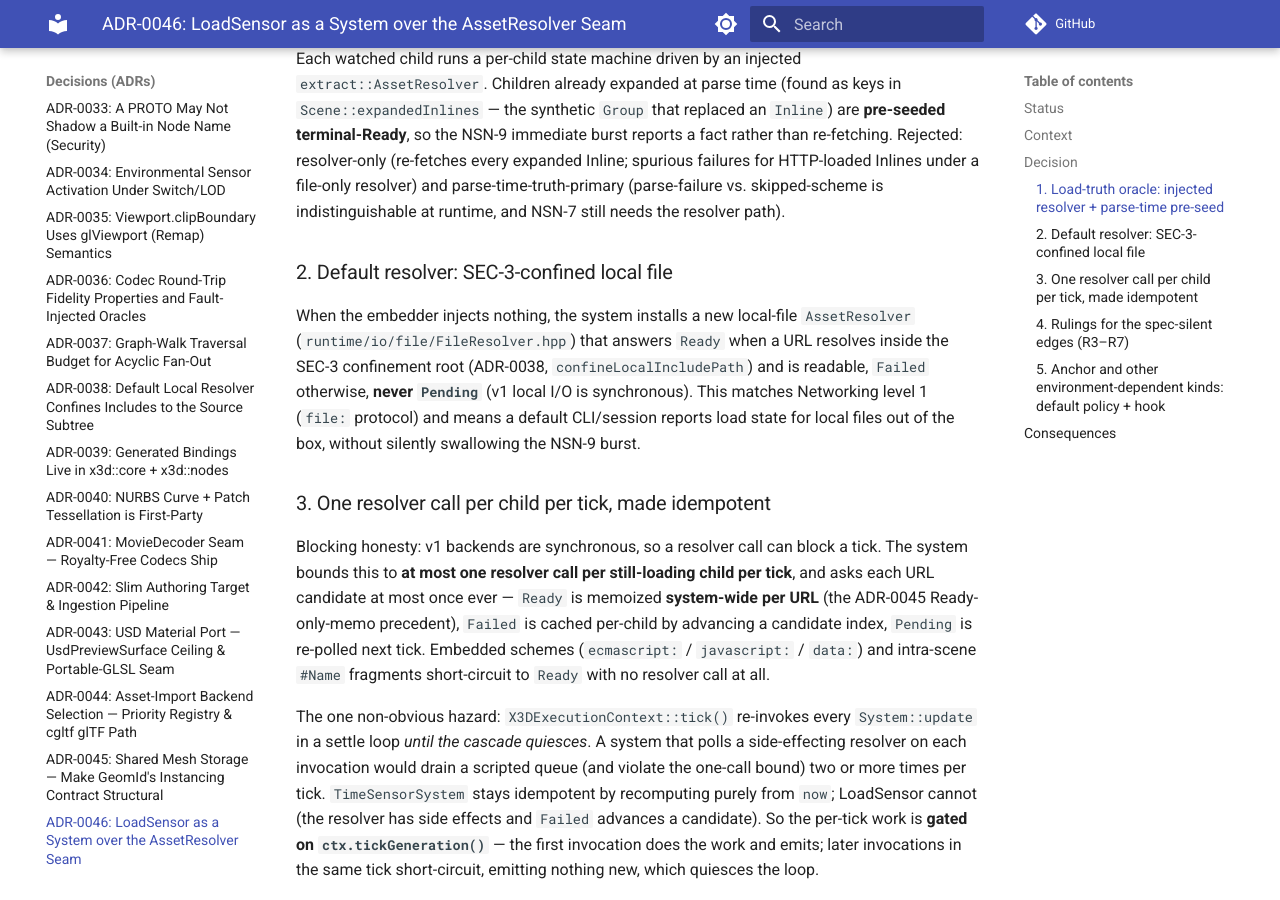
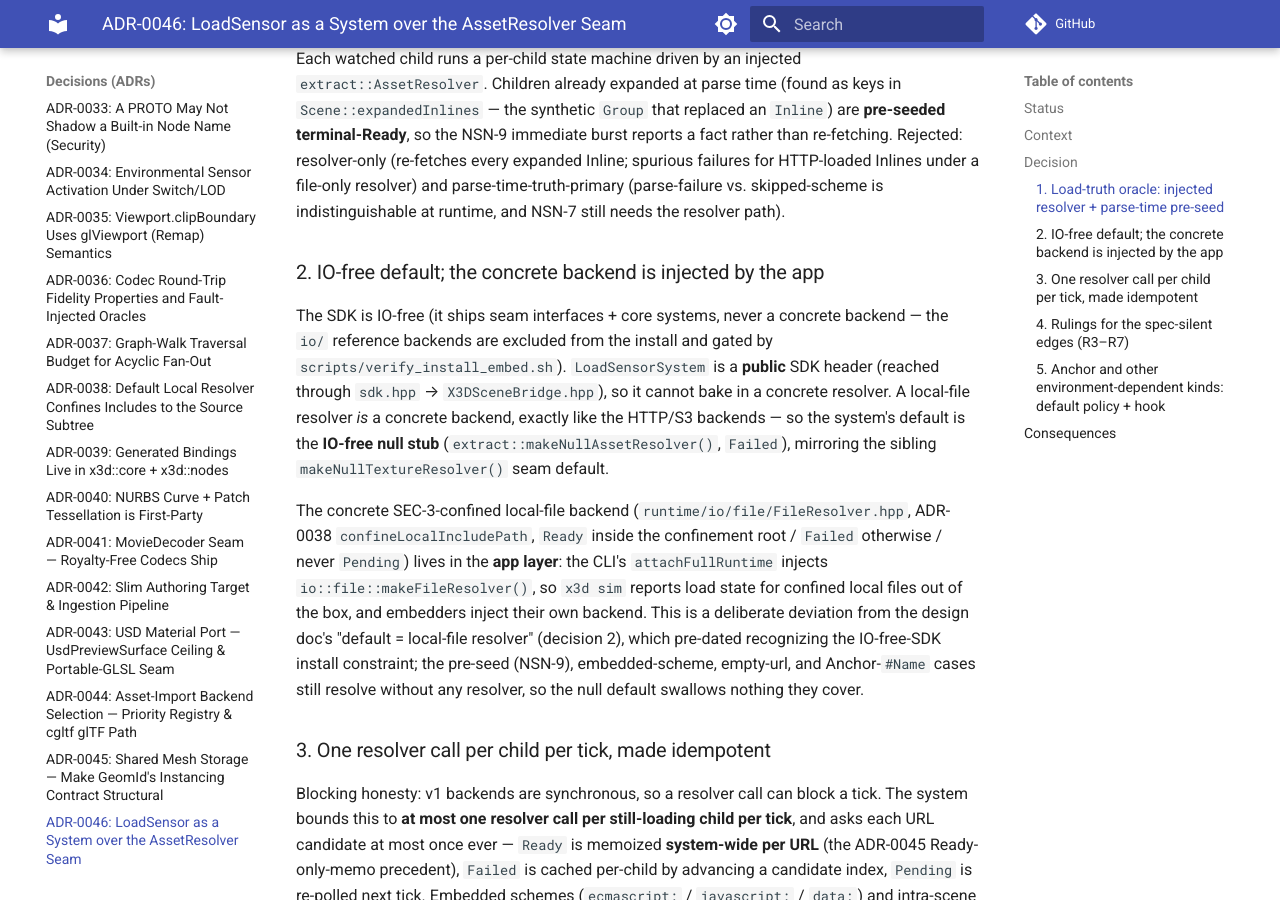
Before and after one commit to delta9000/x3d-cpp, an MkDocs documentation site: the page built from docs/wiki/decisions/0046-loadsensor-assetresolver-oracle.md, in a window 1280 px wide and 900 px high, scrolled down 909 px. Built offline with MkDocs 1.6.1 and Material for MkDocs 9.7.7, drawn with Linux system fonts in a browser that asks for light colours; comment, search, counter and statistics services are not loaded; some of the changed text lies outside the part shown.

Commit message:
fix(loadsensor): keep the SDK IO-free — null default resolver, app injects the file backend (#80)
The public LoadSensorSystem header cannot ship a concrete AssetResolver
backend: a local-file resolver lives in runtime/io/, which the install
deliberately excludes (SDK is IO-free; scripts/verify_install_embed.sh gates
it). Default to extract::makeNullAssetResolver() (Failed), mirroring the
sibling makeNullTextureResolver() seam; the CLI's attachFullRuntime injects
io::file::makeFileResolver() so x3d sim still resolves confined local files.
Drops the vestigial baseUrl param from the wiring chain (the resolver carries
its own base). Also labels x3d_fileresolver_test 'behavior' (latent gap from
the Task 1 commit, surfaced by test_cmake_aggregates). Docs corrected to match.

```diff
--- a/CMakeLists.txt
+++ b/CMakeLists.txt
@@ -2812,7 +2812,8 @@ if(X3D_CPP_BUILD_TESTS)
         x3d_codecs_tests
         x3d_parse_tests
         x3d_extract_tests
-        x3d_events_tests)
+        x3d_events_tests
+        x3d_fileresolver_test)
     if(NOT X3D_CPP_SAN)
         list(APPEND _x3d_behavior_tests x3d_install_embed_smoke)
     endif()
--- a/docs/wiki/decisions/0046-loadsensor-assetresolver-oracle.md
+++ b/docs/wiki/decisions/0046-loadsensor-assetresolver-oracle.md
@@ -1,6 +1,6 @@
 ---
 title: "ADR-0046: LoadSensor as a System over the AssetResolver Seam"
-summary: LoadSensor becomes a live X3DNetworkSensorNode via a time-driven LoadSensorSystem — the first SDK-side caller of the AssetResolver seam (ADR-0023). Per-sensor state lives in the system (never on the node); load truth comes from an injected resolver plus a parse-time pre-seed of already-expanded Inlines. A Ready-only system-wide URL memo, a ≤1-resolver-call-per-child-per-tick bound made idempotent against the cascade settle loop, a SEC-3-confined local-file default resolver, and rulings R3–R7 for the spec-silent edges. Closes NSN-1..7 and NSN-9.
+summary: LoadSensor becomes a live X3DNetworkSensorNode via a time-driven LoadSensorSystem — the first SDK-side caller of the AssetResolver seam (ADR-0023). Per-sensor state lives in the system (never on the node); load truth comes from an injected resolver plus a parse-time pre-seed of already-expanded Inlines. A Ready-only system-wide URL memo, a ≤1-resolver-call-per-child-per-tick bound made idempotent against the cascade settle loop, an IO-free null default resolver (the app injects the SEC-3-confined local-file backend), and rulings R3–R7 for the spec-silent edges. Closes NSN-1..7 and NSN-9.
 tags: [adr, loadsensor, networking, asset-resolver, events, conformance]
 updated: 2026-07-17
 related:
@@ -50,15 +50,27 @@ spurious failures for HTTP-loaded Inlines under a file-only resolver) and
 parse-time-truth-primary (parse-failure vs. skipped-scheme is indistinguishable at
 runtime, and NSN-7 still needs the resolver path).
 
-### 2. Default resolver: SEC-3-confined local file
+### 2. IO-free default; the concrete backend is injected by the app
 
-When the embedder injects nothing, the system installs a new local-file
-`AssetResolver` (`runtime/io/file/FileResolver.hpp`) that answers `Ready` when a
-URL resolves inside the SEC-3 confinement root (ADR-0038,
-`confineLocalIncludePath`) and is readable, `Failed` otherwise, **never
-`Pending`** (v1 local I/O is synchronous). This matches Networking level 1
-(`file:` protocol) and means a default CLI/session reports load state for local
-files out of the box, without silently swallowing the NSN-9 burst.
+The SDK is IO-free (it ships seam interfaces + core systems, never a concrete
+backend — the `io/` reference backends are excluded from the install and gated by
+`scripts/verify_install_embed.sh`). `LoadSensorSystem` is a **public** SDK header
+(reached through `sdk.hpp` → `X3DSceneBridge.hpp`), so it cannot bake in a
+concrete resolver. A local-file resolver *is* a concrete backend, exactly like the
+HTTP/S3 backends — so the system's default is the **IO-free null stub**
+(`extract::makeNullAssetResolver()`, `Failed`), mirroring the sibling
+`makeNullTextureResolver()` seam default.
+
+The concrete SEC-3-confined local-file backend
+(`runtime/io/file/FileResolver.hpp`, ADR-0038 `confineLocalIncludePath`, `Ready`
+inside the confinement root / `Failed` otherwise / never `Pending`) lives in the
+**app layer**: the CLI's `attachFullRuntime` injects
+`io::file::makeFileResolver()`, so `x3d sim` reports load state for confined local
+files out of the box, and embedders inject their own backend. This is a deliberate
+deviation from the design doc's "default = local-file resolver" (decision 2),
+which pre-dated recognizing the IO-free-SDK install constraint; the pre-seed
+(NSN-9), embedded-scheme, empty-url, and Anchor-`#Name` cases still resolve
+without any resolver, so the null default swallows nothing they cover.
 
 ### 3. One resolver call per child per tick, made idempotent
 
@@ -115,8 +127,8 @@ default deviation is recorded as a deferred finding (`NSN-11`), not left silent.
 
 - **Closes `NSN-1..7`, `NSN-9`** (six critical). `LoadSensorSystem` is wired by
   `attachStandardRuntime` / `attachFullRuntime` and threaded through
-  `SessionOptions.assetResolver` + `baseUrl`, so an authored LoadSensor reports
-  load state with no embedder wiring.
+  `SessionOptions.assetResolver`; the CLI injects the confined local-file backend,
+  so `x3d sim` reports load state for local files with no embedder wiring.
 - **First SDK-side `AssetResolver` caller.** The seam existed for a milestone with
   no in-SDK consumer; this is it. The `Pending` contract — inert for the
   synchronous local-file default — is honored so a future async/HTTP backend
```
Also changed, not shown: docs/wiki/coverage.md (+1 -1 lines), docs/wiki/seam-status.md (+2 -1 lines), docs/wiki/subsystems/system-loadsensor.md (+13 -13 lines), 6 other files.
